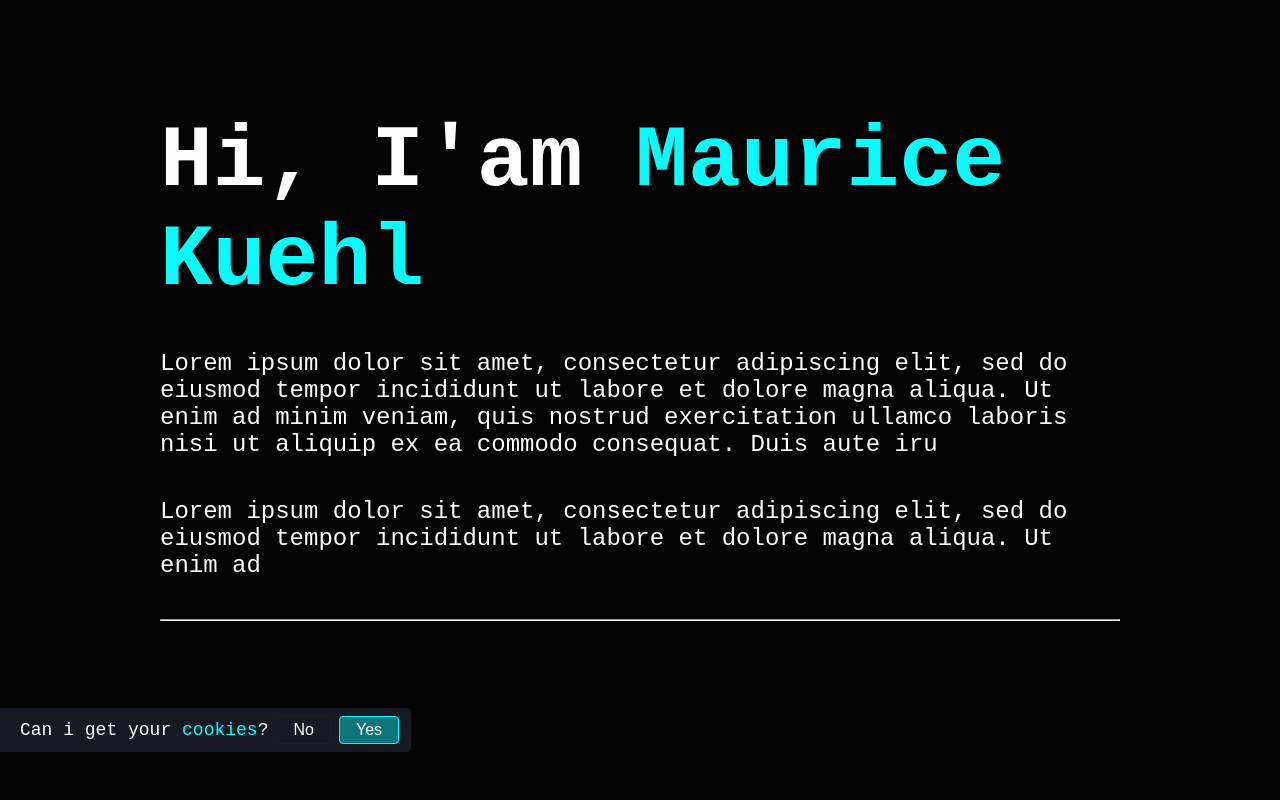
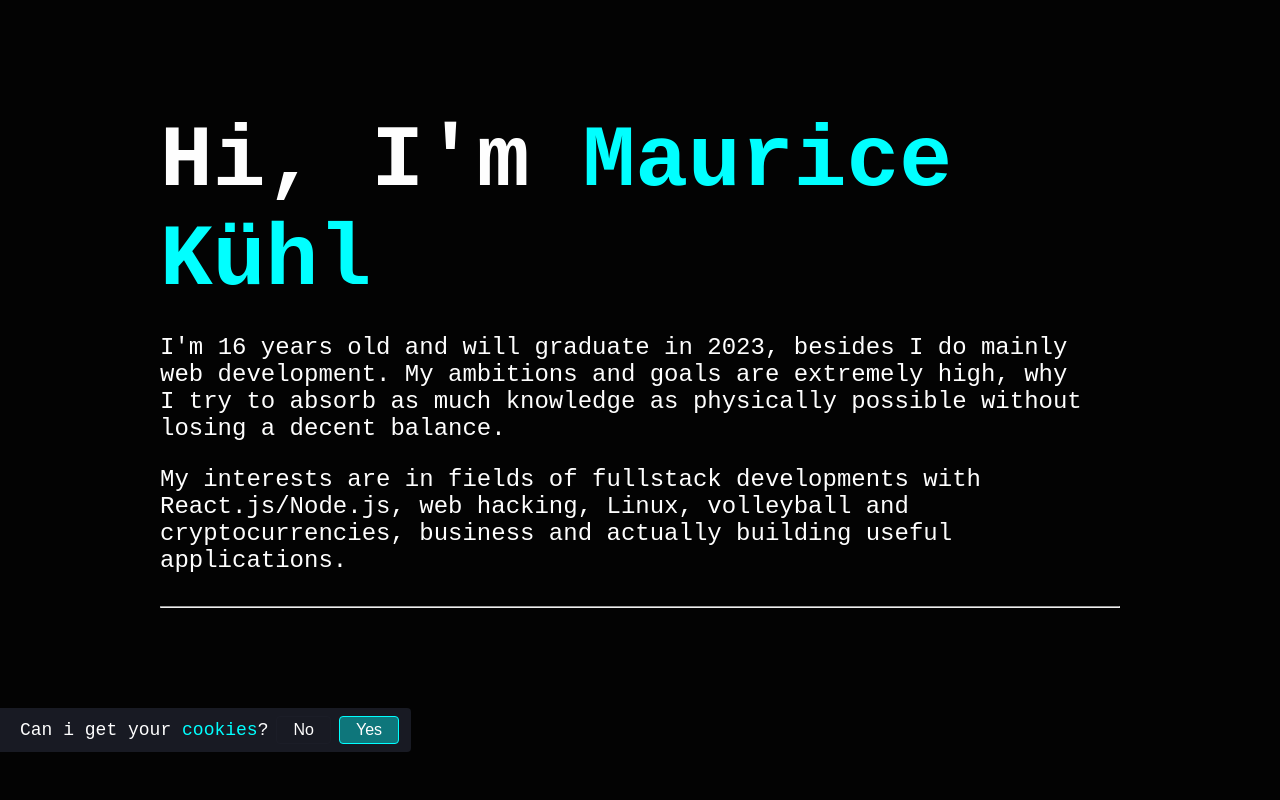
Before and after one commit to mauricekuehl/mauricekuehl.com, a Next.js app: page / in a window 1280 px wide. Shown: the top 800 px of the page. Built offline with nearby package versions, Linux system fonts and the light colour scheme.

Commit message:
styled and added content

```diff
--- a/pages/blog.js
+++ b/pages/blog.js
@@ -16,10 +16,8 @@ export default function Blog({ allPostsData }) {
           {" "}
           <h1 className={styles.heading}>Maurice Kuehl&apos;s Blog</h1>
           <p className={styles.blogDescription}>
-            Lorem ipsum dolor sit amet, consectetur adipiscing elit, sed do
-            eiusmod tempor incididunt ut labore et dolore magna aliqua. Ut enim
-            ad minim veniam, quis nostrud exercitation ullamco laboris nisi ut
-            aliquip ex ea commodo consequat. Duis aute iru
+            I will post here regularly things that inspire and influence me.
+            Additionally I will document my journey.
           </p>
         </section>
         <section>
--- a/pages/blog/[id].js
+++ b/pages/blog/[id].js
@@ -8,7 +8,10 @@ export default function Post({ postData }) {
     <div className={styles.container}>
       <Head>
         <title>{postData.title}</title>
-        <meta name="description" content="Maurice Kuehl personal blog" />
+        <meta name="description" content={postData.description} />
+        <meta property="og:type" content="article" />
+        <meta property="og:title" content={postData.title} />
+        <meta property="og:site_name" content="Maurice Kuehl's Blog" />
         <link rel="icon" href="/favicon.ico" />
       </Head>
       <article className={styles.article}>
--- a/pages/index.js
+++ b/pages/index.js
@@ -8,23 +8,34 @@ export default function Home() {
     <div className={styles.container}>
       <Head>
         <title>Maurice Kuehl</title>
-        <meta name="description" content="Maurice Kuehl personal website" />
+        <meta
+          name="description"
+          content="I'm 16 years old and will graduate in 2023, besides I do mainly
+          web development. My ambitions and goals are extremely high, why I try
+          to absorb as much knowledge as physically possible without losing a
+          decent balance."
+        />
         <link rel="icon" href="/favicon.ico" />
       </Head>
       <main className={styles.main}>
         <h1 className={styles.h1}>
-          Hi, I&apos;am{" "}
-          <span className={styles.personalName}>Maurice Kuehl</span>
+          Hi, I&apos;m <span className={styles.personalName}>Maurice Kühl</span>
         </h1>
         <p className={styles.description}>
-          Lorem ipsum dolor sit amet, consectetur adipiscing elit, sed do
-          eiusmod tempor incididunt ut labore et dolore magna aliqua. Ut enim ad
-          minim veniam, quis nostrud exercitation ullamco laboris nisi ut
-          aliquip ex ea commodo consequat. Duis aute iru
+          I&apos;m{" "}
+          {Math.floor(
+            (new Date().getTime() - new Date("2005-07-18").getTime()) /
+              (1000 * 60 * 60 * 24 * 365.25)
+          )}{" "}
+          years old and will graduate in 2023, besides I do mainly web
+          development. My ambitions and goals are extremely high, why I try to
+          absorb as much knowledge as physically possible without losing a
+          decent balance.
         </p>
         <p className={styles.description}>
-          Lorem ipsum dolor sit amet, consectetur adipiscing elit, sed do
-          eiusmod tempor incididunt ut labore et dolore magna aliqua. Ut enim ad
+          My interests are in fields of fullstack developments with
+          React.js/Node.js, web hacking, Linux, volleyball and cryptocurrencies,
+          business and actually building useful applications.
         </p>
         <hr className={styles.hr} />
         <h2 className={styles.h2}>Follow me on:</h2>
--- a/styles/Blog.module.scss
+++ b/styles/Blog.module.scss
@@ -11,7 +11,7 @@ $text: Var.$text;
 }
 .main {
   max-width: 42rem;
-  margin: 7rem auto;
+  margin: 5rem auto;
   padding: 1.25rem;
 }
 .article {
--- a/styles/Home.module.scss
+++ b/styles/Home.module.scss
@@ -10,7 +10,7 @@
 }
 .h1 {
   margin-top: 14vh;
-  margin-bottom: 5vh;
+  margin-bottom: 0;
   font-size: clamp(2.5rem, 10vw, 5.5rem);
 }
 .personalName {
@@ -20,14 +20,14 @@
 .description {
   font-size: 1.5rem;
   max-width: 58rem;
-  margin: 5vh 0;
+  margin: 3vh 0;
 }
 .h2 {
   font-size: clamp(1.75rem, 5vw, 3rem);
   margin-bottom: 1.5rem;
 }
 .hr {
-  margin-top: 3vh;
+  margin-top: 4vh;
   margin-bottom: 38vh;
   background-color: Var.$primary;
   height: 2px;
@@ -58,8 +58,8 @@
   color: rgba(Var.$primary, 0.5);
 }
 
-@media (max-width: 600px) {
+@media (max-width: 700px) {
   .h1 {
-    margin-top: 10vh;
+    margin-top: 7vh;
   }
 }
```
Also changed, not shown: pages/test.js (deleted, +0 -22 lines), posts/everyone-who-thinks-he-is-right-is-wrong.md (+1 -0 lines), posts/projects.md (+1 -0 lines), posts/quotes.md (+2 -0 lines), posts/test.md (deleted, +0 -141 lines).
